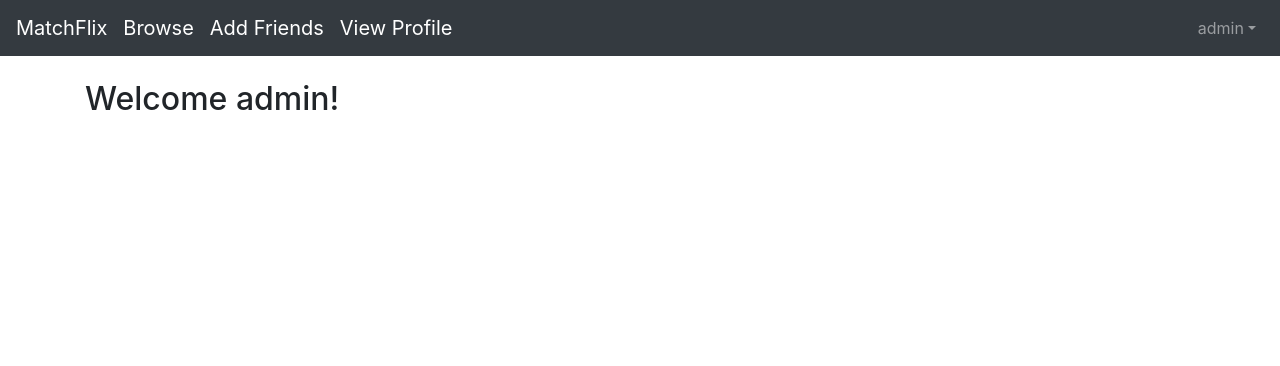
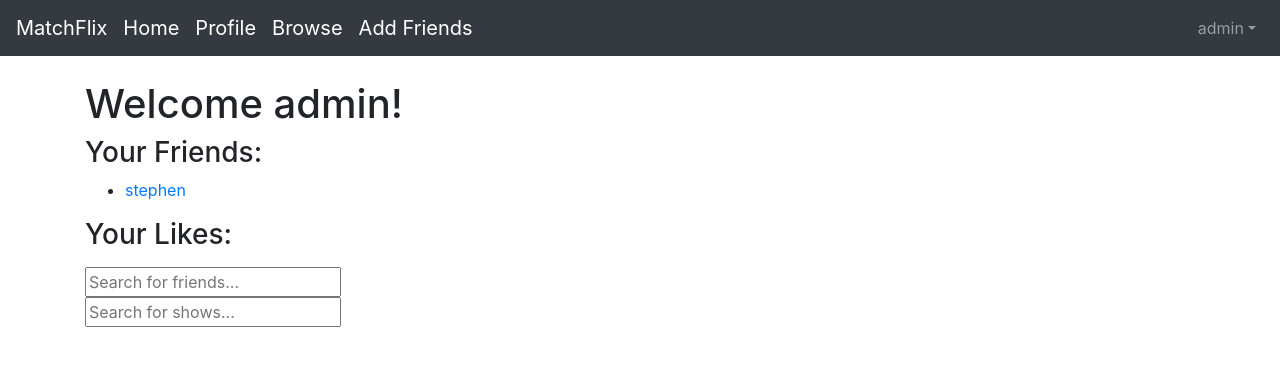
Before and after one commit to Caff1982/MatchFlix, a Django app: page /flix/ in a window 1280 px wide. Shown: the top 366 px of the page. Run offline with Django 3.2, Linux system fonts and the light colour scheme; a user stored in the database is signed in; data comes from the database, SQL or seed files in the repository; both versions use the stored data as it was after the commit; some libraries are stand-ins or nearby versions.

Commit message:
Friend and show search

```diff
--- a/flix/urls.py
+++ b/flix/urls.py
@@ -1,6 +1,6 @@
 from django.urls import path
 
-from .views import random_browse, detail_view, profile_view, dashboard
+from .views import *
 
 
 urlpatterns = [
@@ -8,5 +8,7 @@ urlpatterns = [
     path('random/', random_browse, name='random_browse'),
     # Detail view for movie/tv show
     path('detail/<pk>/', detail_view, name='detail_view'),
-    path('profile/<pk>/', profile_view, name='profile_view')
+    path('profile/<pk>/', profile_view, name='profile_view'),
+    path('friends-search/', friend_search, name='friend_search'),
+    path('show-search/', show_search, name='show_search')
 ]
--- a/flix/views.py
+++ b/flix/views.py
@@ -1,5 +1,6 @@
 from django.shortcuts import render, get_object_or_404
 from django.db.models import Max
+from django.views.generic import ListView
 
 import random
 import os
@@ -7,6 +8,17 @@ import os
 from .models import Show
 from accounts.models import Account
 
+
+def friend_search(request):
+    q = request.GET['q']
+    user_list = Account.objects.filter(name__icontains=q)
+    return render(request, 'flix/friend_search.html', {'user_list': user_list})
+
+def show_search(request):
+    q = request.GET['q']
+    show_list = Show.objects.filter(title__icontains=q)
+    print('Show list: ', show_list)
+    return render(request, 'flix/show_search.html', {'show_list': show_list})
 
 def get_random_show():
     """
@@ -26,10 +38,9 @@ def random_browse(request):
     """
     if request.method == 'POST':
         user = request.user
+        last_show = Show.objects.filter(id=request.POST['show_id']).first()
+        user.likes.add(last_show)
 
-        last_show = Show.objects.filter(id=request.POST['show_id']).first()
-
-        user.likes.add(last_show)
     show = get_random_show()
     # Check if image for the show exists
     image_path = f'media/images/{show.show_id}.jpg'
@@ -51,10 +62,17 @@ def detail_view(request, pk):
     if request.method == 'POST':
         user = request.user
         user.likes.add(show)
+    # Check if image for the show exists
+    image_path = f'media/images/{show.show_id}.jpg'
+    if os.path.exists(image_path):
+        image_exists = True
+    else:
+        image_exists = False
+    context = {
+        'show': show,
+        'image_exists': image_exists
+    }
 
-    context = {
-        'show': show
-    }
     return render(request, 'flix/detail_view.html', context)
 
 def profile_view(request, pk):
--- a/templates/base.html
+++ b/templates/base.html
@@ -19,9 +19,10 @@
     <nav class="navbar navbar-expand-md navbar-dark fixed-top bg-dark">
         <a href="{% url 'home' %}" class="navbar-brand">MatchFlix</a>
         {% if user.is_authenticated %}
+        <a href="{% url 'dashboard' %}" class="navbar-brand">Home</a>
+        <a href="{% url 'profile_view' user.id %}" class="navbar-brand">Profile</a>
         <a href="{% url 'random_browse' %}" class="navbar-brand">Browse</a>
-        <a href="#" class="navbar-brand">Add Friends</a>
-        <a href="{% url 'profile_view' user.id %}" class="navbar-brand">View Profile</a>
+        <a href="{% url 'friend_search' %}" class="navbar-brand">Add Friends</a>
 
         <button type="button" class="navbar-toggler" data-toggle="collapse" data-target="#navbarCollapse">
             <span class="navbar-toggler-icon"></span>
--- a/templates/flix/dashboard.html
+++ b/templates/flix/dashboard.html
@@ -1,5 +1,32 @@
 {% extends 'base.html' %}
+{% load crispy_forms_tags %}
 {% block content %}
-<h2>Welcome {{ user.name }}!</h2>
+
+<h1>Welcome {{ user.name }}!</h1>
+<h3>Your Friends:</h3>
+<ul>
+	{% for friend in user.friends.all %}
+	<li>
+		<a href="{% url 'profile_view' friend.id %}">{{ friend.name }}</a>
+	</li>
+	{% endfor %}
+</ul>
+
+<h3>Your Likes:</h3>
+<ul>
+	{% for show in user.likes.all %}
+	<li>
+		<a href="{% url 'detail_view' show.id %}">{{ show.title }}</a>
+	</li>
+	{% endfor %}
+</ul>
+
+<form action="{% url 'friend_search' %}" method="GET">
+	<input type="text" name="q" placeholder="Search for friends...">
+</form>
+
+<form action="{% url 'show_search' %}" method="GET">
+	<input type="text" name="q" placeholder="Search for shows...">
+</form>
 
 {% endblock %}
```
Also changed, not shown: templates/flix/detail_view.html (+14 -2 lines), templates/flix/friend_search.html (added, +16 -0 lines), templates/flix/random_browse.html (+8 -7 lines), templates/flix/show_search.html (added, +16 -0 lines), db.sqlite3.
